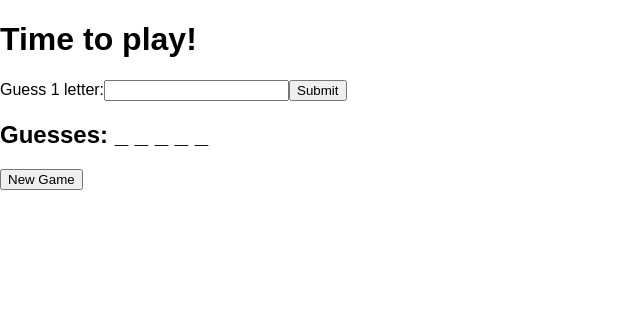
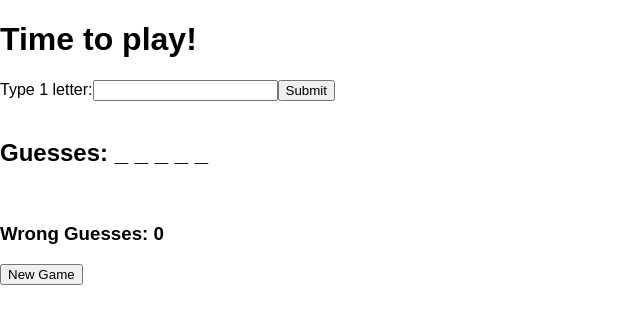
Before and after one commit to michaeledander1/hw-week-3, a React (Create React App) app: page /hangman in a window 1280 px wide. Shown: the top 324 px of the page, without its empty margins (0-640 px from the left). Built offline with nearby package versions, Linux system fonts and the light colour scheme.

Commit message:
input works

```diff
--- a/src/actions/game.js
+++ b/src/actions/game.js
@@ -6,6 +6,7 @@ export function newGame() {
   return {
     type: NEW_GAME,
     payload: randomWord()
+
   }
 }
 
--- a/src/components/Game.jsx
+++ b/src/components/Game.jsx
@@ -3,23 +3,45 @@ import {  showGuess, wrongGuessCount, wrongGuessLimit, isWinner, gameFinished }
 
 
 
-export default function Game(props) {
+export default class Game extends React.PureComponent {
+    constructor(props) {
+      super(props)
+      this.state = {value: ''}
 
-    console.log(props.guess)
+      this.handleChange = this.handleChange.bind(this);
+      this.handleSubmit = this.handleSubmit.bind(this);
+    }
+
+    handleChange(event) {
+      this.setState({value: event.target.value});
+
+    }
+
+    handleSubmit(event) {
+      if (this.state.value) {
+      this.props.userGuess(this.state.value)
+      }
+      event.preventDefault();
+    }
+    render() {
       return (
       <div>
         <h1>Time to play!</h1>
+        <form onSubmit={this.handleSubmit}>
           <label>
-        Guess 1 letter:
-        <input type="text" name="guess" /*value={} onChange={}*/ />
+            Type 1 letter:
+            <input type="text" maxlength="1" value={this.state.value} onChange={this.handleChange}/>
           </label>
-      <button type="submit">Submit</button><br/>
-      <h2>Guesses: {showGuess(props.answer, props.guess)}</h2>
+          <input type="submit" value="Submit" />
+        </form>
+        <br/>
+        <h2>Guesses: {showGuess(this.props.answer, this.props.guess)}</h2><br/>
+        <h3>Wrong Guesses: {wrongGuessCount(this.props.answer, this.props.guess)}</h3>
         <button type="button">New Game</button>
       </div>
       )
     }
-
+}
 // handleSubmit = (event) => {
 //     event.preventDefault()
 //     if (this.state.title) {
--- a/src/components/GameContainer.jsx
+++ b/src/components/GameContainer.jsx
@@ -12,7 +12,7 @@ class GameContainer extends React.PureComponent {
   }
 
   render() {
-    return <Game answer={this.props.game} guess={this.props.guess} />
+    return <Game answer={this.props.game} guess={this.props.guess} userGuess={this.props.makeGuess} />
   }
 }
 
--- a/src/reducers/makeGuess.js
+++ b/src/reducers/makeGuess.js
@@ -7,6 +7,7 @@ export default (state = [], action = {}) => {
         ...state,
         action.payload
       ]
+
     default:
       return state
   }
```
Lines whose indentation alone changed are shown as unchanged.
